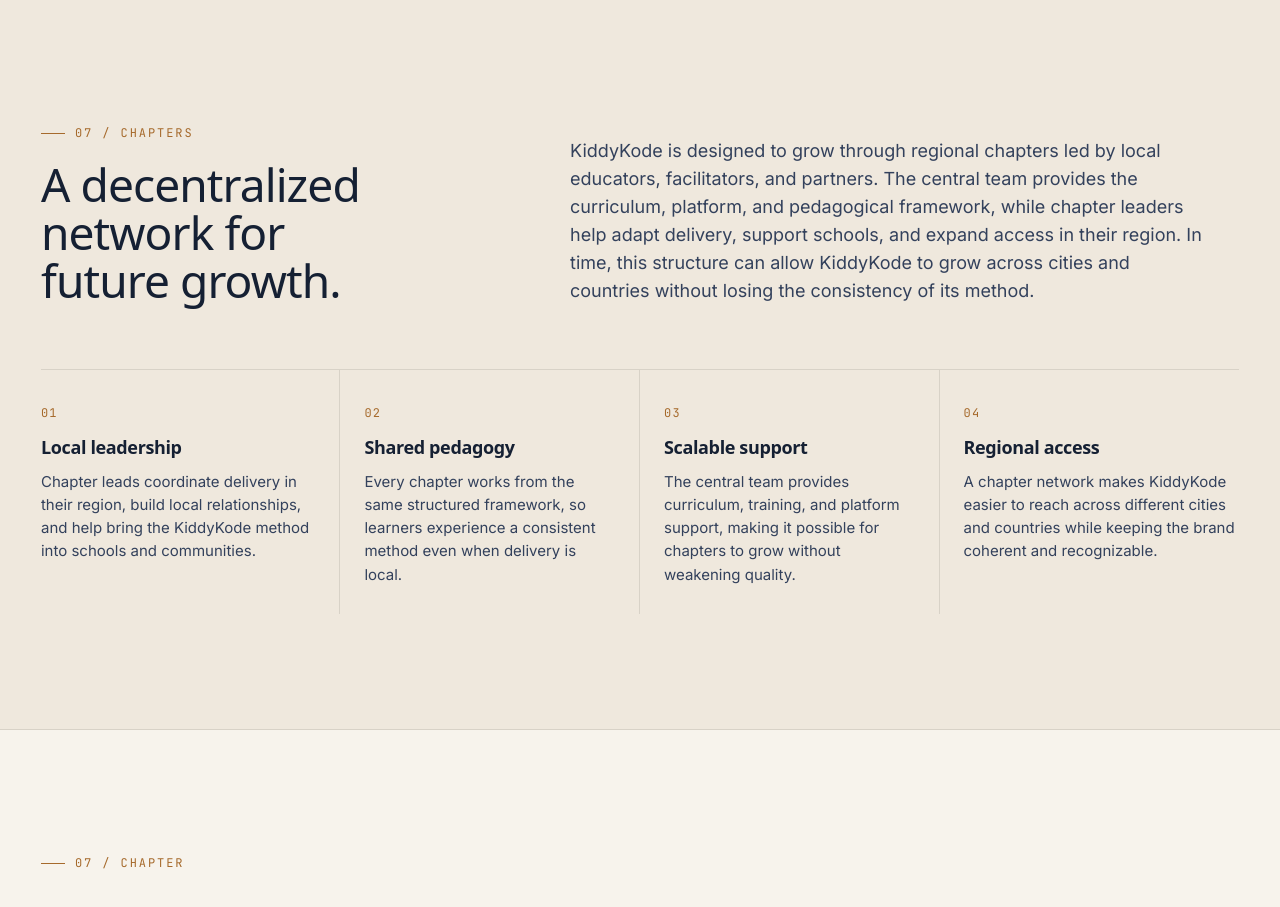
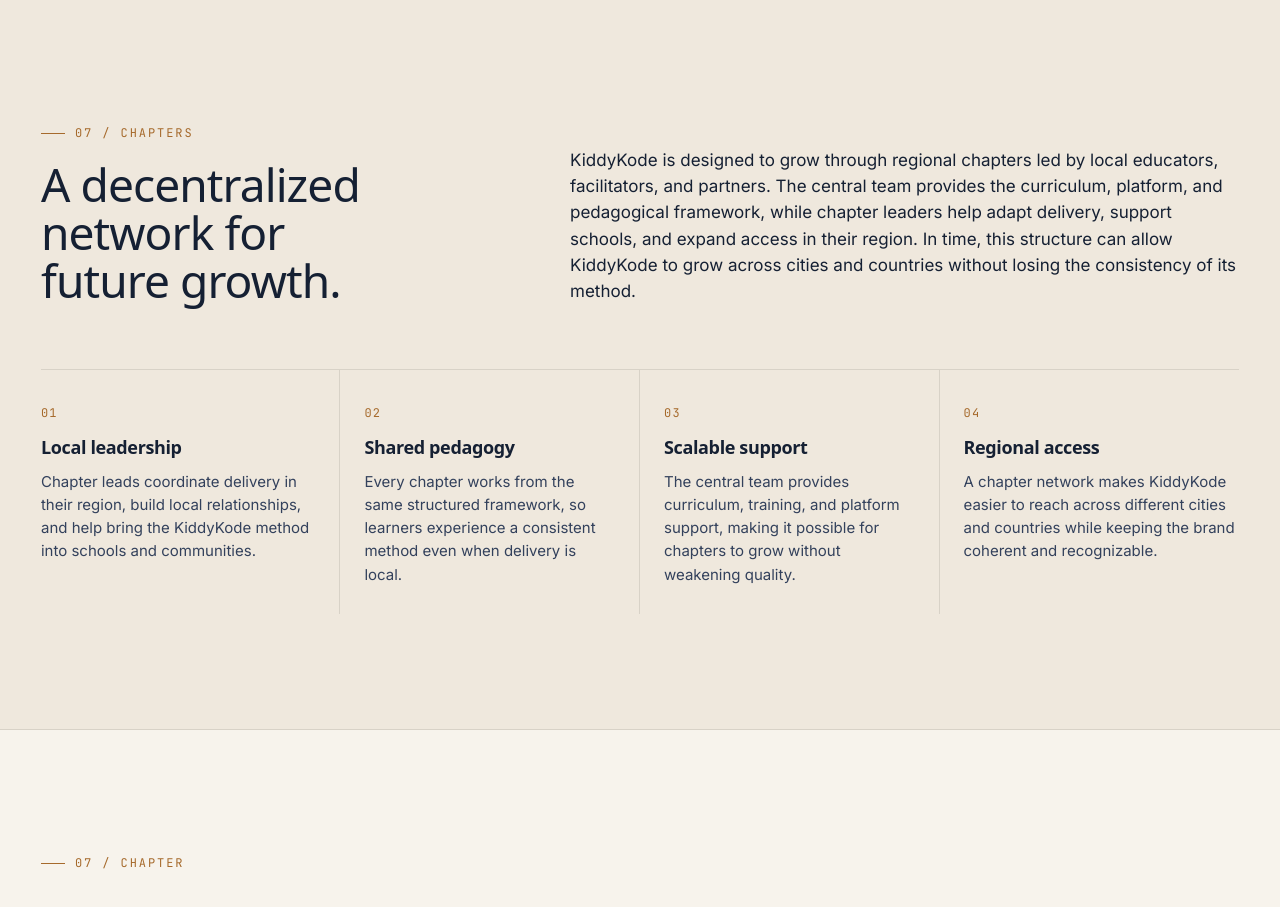
Before and after one commit to kiddykode/kiddykode-web, a Next.js app: page / in a window 1280 px wide. Shown: the part 6300-7207 px from the top of the page. Built offline with nearby package versions, Linux system fonts and the light colour scheme; a web font is replaced by a local one.

Commit message:
feat: implement little change on

```diff
--- a/app/page.tsx
+++ b/app/page.tsx
@@ -482,7 +482,7 @@
               </h2>
             </div>
             <div>
-              <p className="lede">
+              <p className={styles.missionBody}>
                 KiddyKode is designed to grow through regional chapters led by
                 local educators, facilitators, and partners. The central team
                 provides the curriculum, platform, and pedagogical framework,
```
